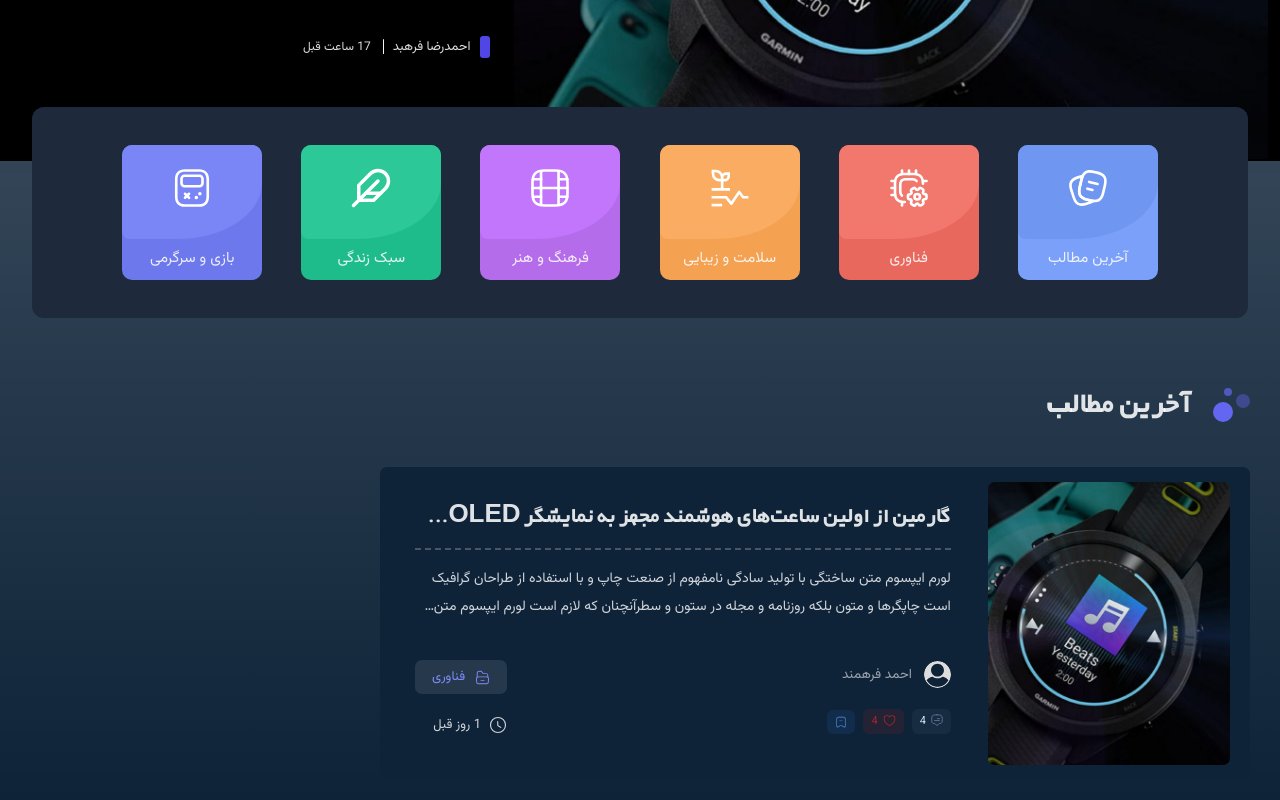
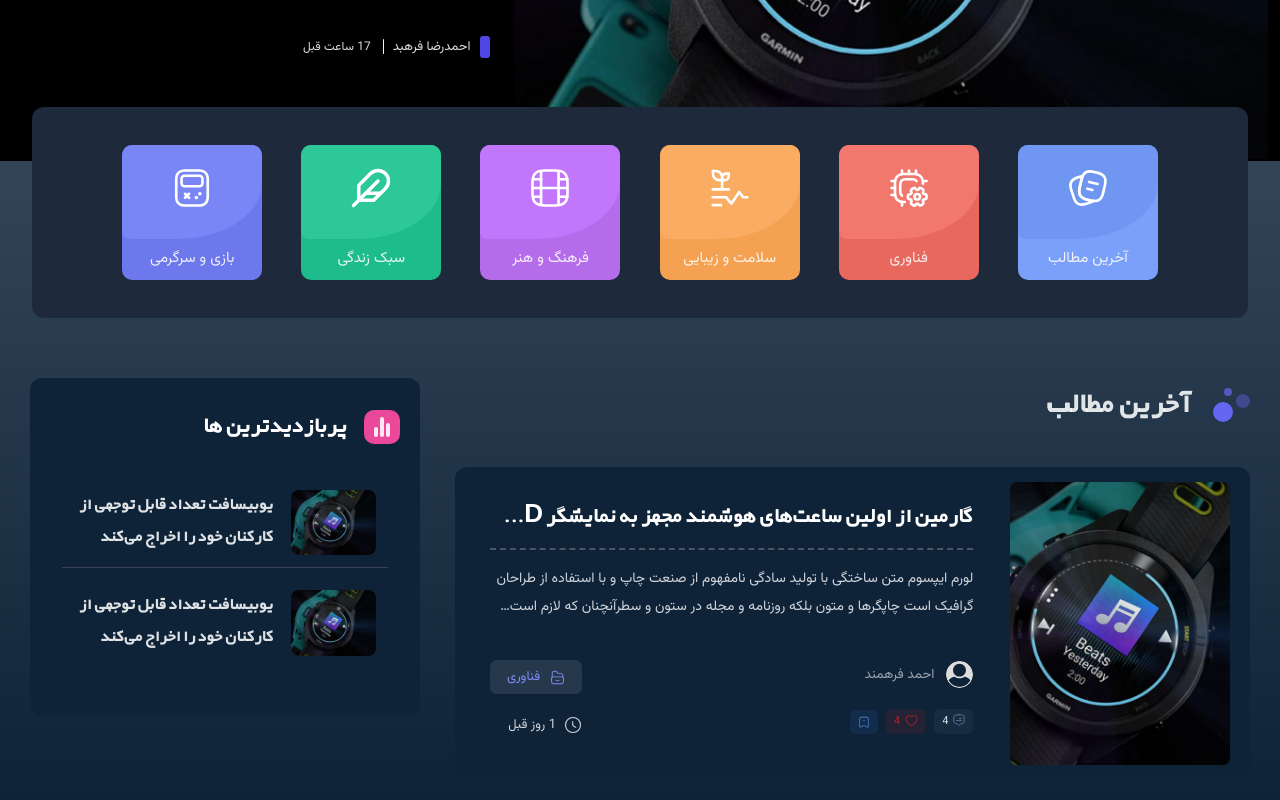
Before and after one commit to abolfazlmahdikhanii/cms, a React (Vite) app: page / in a window 1280 px wide. Shown: the part 442-1242 px from the top of the page. Built offline with nearby package versions, Linux system fonts and the light colour scheme.

Commit message:
create aside component

```diff
--- /dev/null
+++ b/src/components/Aside/Aside.css
@@ -0,0 +1,70 @@
+.aside-title {
+    display: flex;
+    align-items: center;
+    gap: 1.7rem;
+}
+
+.aside-icon {
+    padding: .5rem .6rem;
+    display: grid;
+    place-items: center;
+    background-color: #ec4899;
+    border-radius: 1rem;
+}
+
+.aside-title__title {
+    font-family: "yekan", sans-serif;
+    color: #fff;
+    font-size: 2.7rem;
+    font-weight: bold;
+}
+
+.aside-list {
+    margin-top: 1rem;
+    padding: 2rem 1.2rem;
+    display: flex;
+    flex-direction: column;
+    gap: 1rem;
+}
+
+.aside-item {
+    padding: 1.2rem;
+    display: flex;
+    gap: 1.7rem;
+    overflow: hidden;
+    cursor: pointer;
+
+}
+.aside-item:not(:last-child){
+     border-bottom: 1px solid #374151;
+}
+
+.aside-item--img {
+    flex-basis: 30%;
+    overflow: hidden;
+    border-radius: .8rem;
+}
+
+.aside-item--img__img {
+    width: 100%;
+    height: 100%;
+    object-fit: cover;
+}
+
+.aside-item--title {
+    flex-basis: 70%;
+    overflow: hidden;
+}
+
+.aside-item--title__title {
+    width: 100%;
+    font-size: 2rem;
+    line-height: 1.6;
+    font-family: "yekan", sans-serif;
+    overflow: hidden;
+    text-overflow: ellipsis;
+    display: -webkit-box;
+    -webkit-line-clamp: 2;
+    -webkit-box-orient: vertical;
+
+}
--- /dev/null
+++ b/src/components/Aside/Aside.jsx
@@ -0,0 +1,49 @@
+import React from "react";
+import "./Aside.css";
+import Box from "../Ui/Box/Box";
+
+const Aside = (props) => {
+
+    return (
+        <Box>
+            <div className="aside-title">
+                <div className="aside-icon">
+                    <svg xmlns="http://www.w3.org/2000/svg" width="24" height="24" viewBox="0 0 24 24" fill="none" stroke="currentColor" strokeWidth="4" strokeLinecap="round" strokeLinejoin="round" >
+                        <line x1="18" y1="20" x2="18" y2="10"></line>
+                        <line x1="12" y1="20" x2="12" y2="4"></line>
+                        <line x1="6" y1="20" x2="6" y2="14"></line>
+                    </svg>
+
+                </div>
+                <div>
+                    <p className="aside-title__title">پربازدیدترین ها</p>
+                </div>
+            </div>
+
+            <ul className="aside-list">
+                <li className="aside-item">
+                    <div className="aside-item--img">
+                        <img src="../../../src/assets/bg-slider.jpg" alt="" className="aside-item--img__img" />
+                    </div>
+                    <div className="aside-item--title">
+                        <h3 className="aside-item--title__title">  یوبیسافت تعداد قابل توجهی از کارکنان خود را اخراج می‌کند
+
+                        </h3>
+                    </div>
+                </li>
+                <li className="aside-item">
+                    <div className="aside-item--img">
+                        <img src="../../../src/assets/bg-slider.jpg" alt="" className="aside-item--img__img" />
+                    </div>
+                    <div className="aside-item--title">
+                        <h3 className="aside-item--title__title">  یوبیسافت تعداد قابل توجهی از کارکنان خود را اخراج می‌کند
+
+                        </h3>
+                    </div>
+                </li>
+            </ul>
+        </Box>
+    );
+};
+
+export default Aside;
--- a/src/components/Blogs/BlogsItem.css
+++ b/src/components/Blogs/BlogsItem.css
@@ -3,7 +3,7 @@
     display: flex;
     gap: 2.2rem;
     background-color: var(--bg-dark-primary);
-    border-radius: .7rem;
+    border-radius: 1.2rem;
 }
 
 .blog-content--img {
@@ -34,6 +34,7 @@
     font-family: "yekan", sans-serif;
     font-size: 2.6rem;
     white-space: nowrap;
+    color: #fff;
 }
 
 .blog-content--dis {
--- a/src/components/Profile/Profile.jsx
+++ b/src/components/Profile/Profile.jsx
@@ -1,4 +1,4 @@
-import React,{useEffect, useState,useRef} from "react";
+import React,{useEffect, useState,useRef,useCallback} from "react";
 import "./Profile.css"
 import {Link} from "react-router-dom";
 import { supabase } from "../../superbase";
--- a/src/containers/Home/Home.css
+++ b/src/containers/Home/Home.css
@@ -3,7 +3,8 @@
     padding: 2rem 3rem;
     margin-top: 4rem;
     display: grid;
-    grid-template-columns: 1fr 35rem;
+    grid-template-columns: 1fr 39rem;
+    gap: 3.5rem;
 }
 
 .blog-list--title {
--- a/src/containers/Home/Home.jsx
+++ b/src/containers/Home/Home.jsx
@@ -5,6 +5,7 @@ import Category from "../../components/Category/Category";
 import Header from "../../components/Header/Header";
 import Slider from "../../components/Slider/Slider";
 import Wrapper from "../../hoc/Wrapper";
+import Aside from "../../components/Aside/Aside";
 
 
 const Home = () => {
@@ -33,7 +34,9 @@ const Home = () => {
                     <Blogs />
                 </main>
 
-                <aside className="blog-aside"></aside>
+                <aside className="blog-aside">
+                    <Aside/>
+                </aside>
             </section>
 
         </Wrapper>
```
